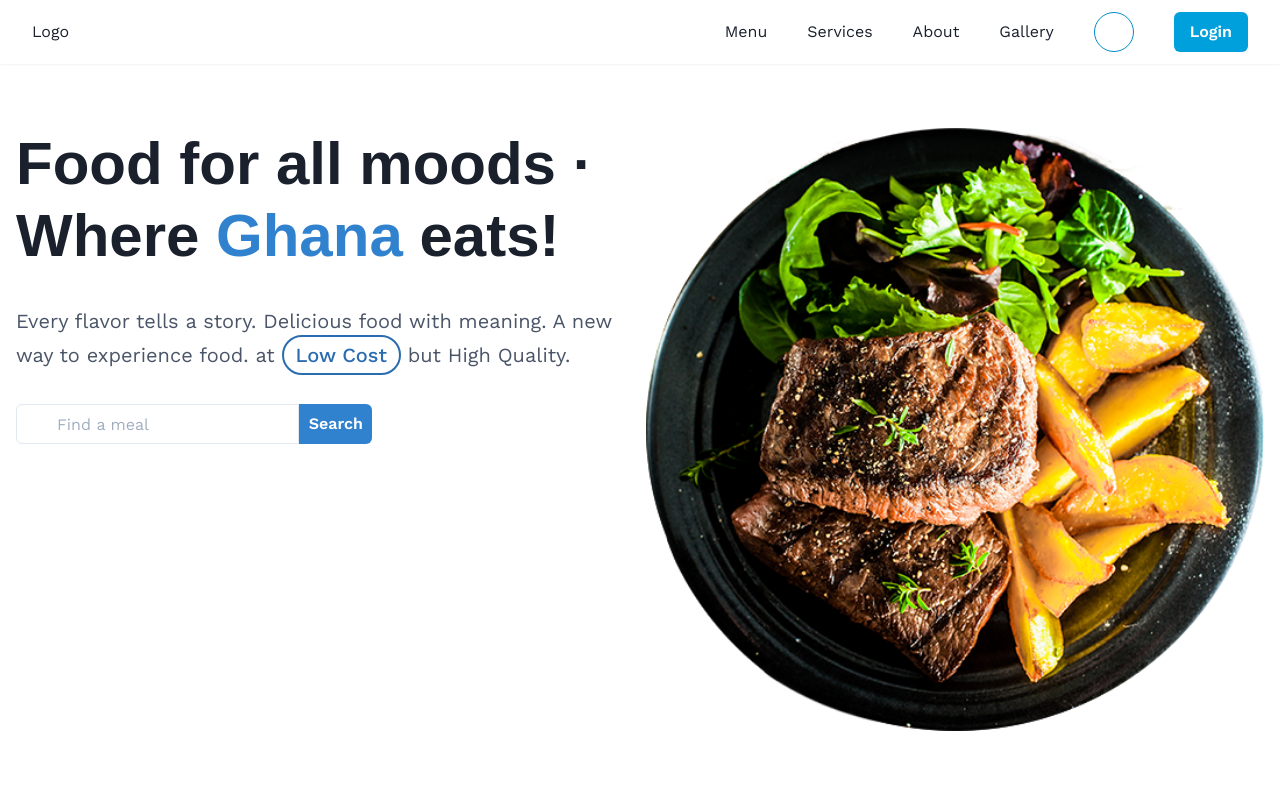
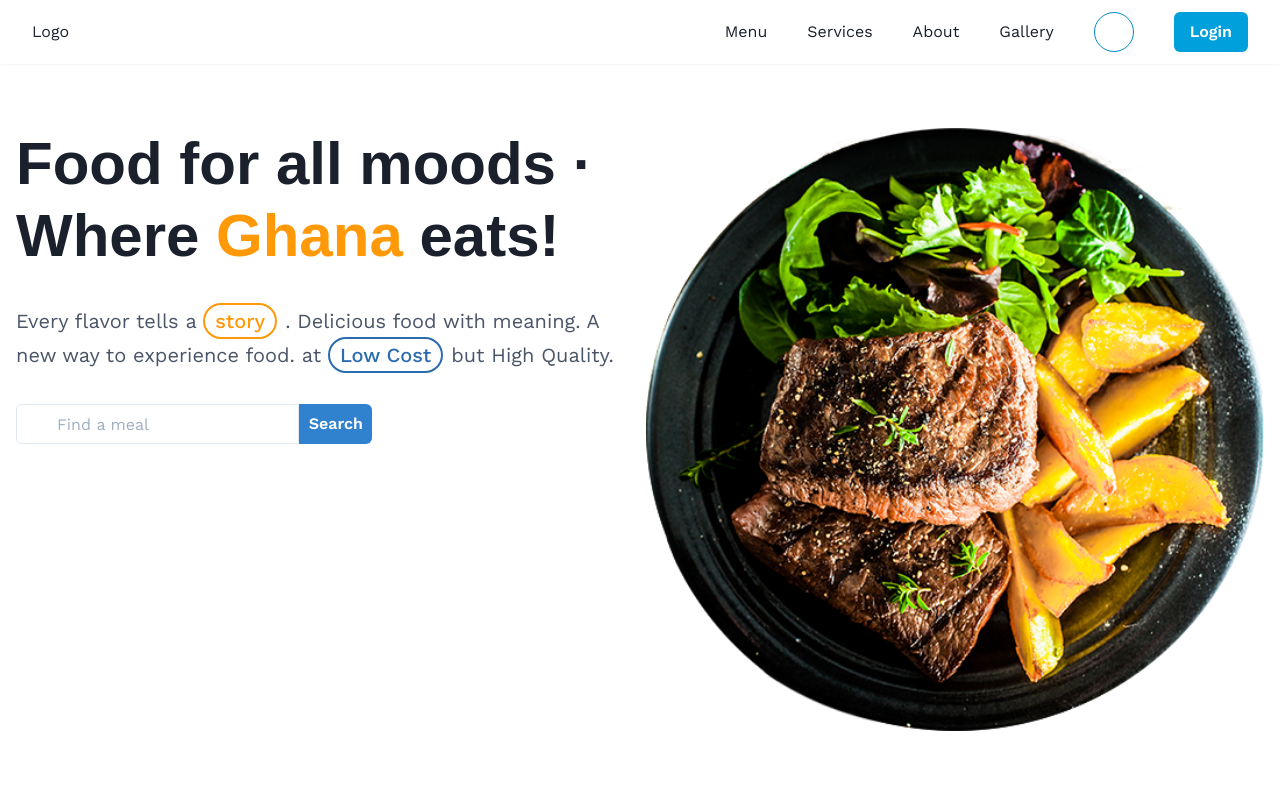
Before and after one commit to jeronasiedu/restuarant, a React (Vite) app: page / in a window 1280 px wide. Shown: the top 800 px of the page. Built offline with nearby package versions, Linux system fonts and the light colour scheme; no server answers; some icons are missing; a web font is replaced by a local one.

Commit message:
create component for stylish text

```diff
--- a/src/components/Home/Hero.jsx
+++ b/src/components/Home/Hero.jsx
@@ -10,8 +10,9 @@ import {
   Input,
   chakra,
   InputLeftElement,
-} from "@chakra-ui/react";
-import { GiMeal } from "react-icons/all";
+} from "@chakra-ui/react"
+import { GiMeal } from "react-icons/all"
+import StylishText from "../../core/StylishText"
 const Hero = () => {
   return (
     <Stack py={16} direction={["column", "column", "row"]} spacing={[8, 5, 3]}>
@@ -22,7 +23,7 @@ const Hero = () => {
           lineHeight={1.2}
         >
           Food for all moods · Where{" "}
-          <chakra.span color="blue.500">Ghana</chakra.span> eats!
+          <chakra.span color="#FF9908">Ghana</chakra.span> eats!
         </Heading>
         <Text
           fontSize="xl"
@@ -30,19 +31,9 @@ const Hero = () => {
           color="gray.600"
           lineHeight={1.7}
         >
-          Every flavor tells a story. Delicious food with meaning. A new way to
-          experience food. at {""}
-          <chakra.span
-            borderWidth={2}
-            borderColor="blue.600"
-            p={1.5}
-            px={3}
-            rounded="full"
-            fontWeight={500}
-            color="blue.600"
-          >
-            Low Cost
-          </chakra.span>{" "}
+          Every flavor tells a <StylishText text="story" color="#FF9908" />.
+          Delicious food with meaning. A new way to experience food. at {""}
+          <StylishText text="Low Cost" />
           but High Quality.
         </Text>
         <chakra.form
@@ -80,7 +71,7 @@ const Hero = () => {
         />
       </Center>
     </Stack>
-  );
-};
+  )
+}
 
-export default Hero;
+export default Hero
--- /dev/null
+++ b/src/core/StylishText.jsx
@@ -0,0 +1,18 @@
+import { chakra } from "@chakra-ui/react"
+const StylishText = ({ text, color = "blue.600" }) => {
+  return (
+    <chakra.span
+      borderWidth={2}
+      borderColor={color}
+      py={1}
+      px={2.5}
+      rounded="full"
+      fontWeight={500}
+      color={color}
+      mr={2}
+    >
+      {text}
+    </chakra.span>
+  )
+}
+export default StylishText
```
